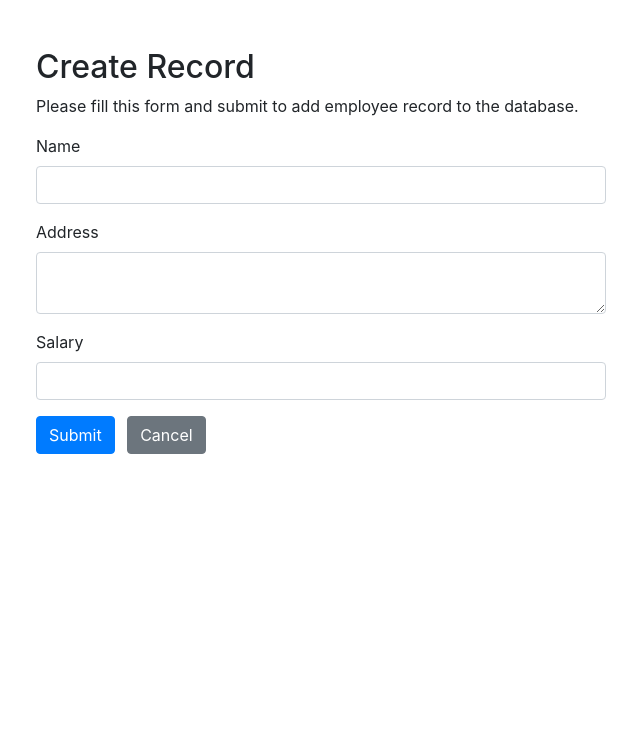
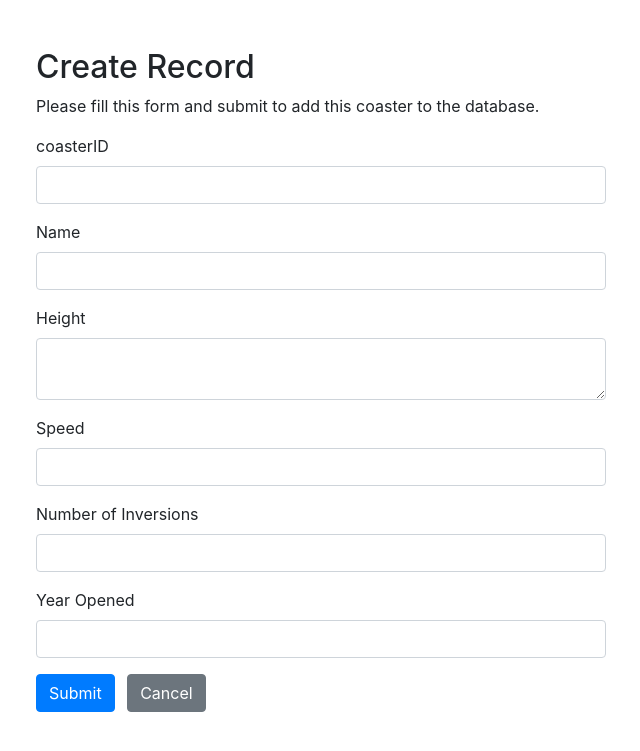
Before and after one commit to thunderbald/Coastersdb, a PHP site: page /Coasters/create.php in a window 1280 px wide. Shown: the top 751 px of the page, without its empty margins (319-959 px from the left). Run offline with PHP 8.4, Linux system fonts and the light colour scheme; a user stored in the database is signed in.

Commit message:
updated coasters Create

```diff
--- a/PHP/Coasters/create.php
+++ b/PHP/Coasters/create.php
@@ -12,52 +12,82 @@ if(!isset($_SESSION["loggedin"]) || $_SESSION["loggedin"] !== true){
 require_once "../config.php";
 
 // Define variables and initialize with empty values
-$name = $address = $salary = "";
-$name_err = $address_err = $salary_err = "";
+$coaster_name = $height = $speed = $coasterID = $Inversion_num = $year_opened  = $location = $parkID = $manufacturer = "";
+$coaster_name_err = $height_err = $speed_err = $coasterID_err = $Inversion_num_err = "";
+$year_opened_err = $location_err = $parkID_err = $manufacturer_err =  "";
 
 // Processing form data when form is submitted
 if($_SERVER["REQUEST_METHOD"] == "POST"){
     // Validate name
-    $input_name = trim($_POST["name"]);
-    if(empty($input_name)){
-        $name_err = "Please enter a name.";
-    } elseif(!filter_var($input_name, FILTER_VALIDATE_REGEXP, array("options"=>array("regexp"=>"/^[a-zA-Z\s]+$/")))){
-        $name_err = "Please enter a valid name.";
+    $input_coaster_name = trim($_POST["coaster_name"]);
+    if(empty($input_coaster_name)){
+        $coaster_name_err = "Please enter a name.";
+    } elseif(!filter_var($input_coaster_name, FILTER_VALIDATE_REGEXP, array("options"=>array("regexp"=>"/^[a-zA-Z\s]+$/")))){
+        $coaster_name_err = "Please enter a valid name.";
     } else{
-        $name = $input_name;
+        $coaster_name = $input_coaster_name;
     }
 
-    // Validate address
-    $input_address = trim($_POST["address"]);
-    if(empty($input_address)){
-        $address_err = "Please enter an address.";
+    // Validate height
+    $input_height = trim($_POST["height"]);
+    if(empty($input_height)){
+        $height_err = "Please enter coaster height.";
     } else{
-        $address = $input_address;
+        $height = $input_height;
     }
 
-    // Validate salary
-    $input_salary = trim($_POST["salary"]);
-    if(empty($input_salary)){
-        $salary_err = "Please enter the salary amount.";
-    } elseif(!ctype_digit($input_salary)){
-        $salary_err = "Please enter a positive integer value.";
+    // Validate speed
+    $input_speed = trim($_POST["speed"]);
+    if(empty($input_speed)){
+        $speed_err = "Please enter the salary amount.";
+    } elseif(!ctype_digit($input_speed)){
+        $speed_err = "Please enter a positive integer value.";
     } else{
-        $salary = $input_salary;
+        $speed = $input_speed;
+    }
+    // Validate coasterID
+    $input_coasterID = trim($_POST["coasterID"]);
+    if(empty($input_coasterID)){
+        $coasterID_err = "Please enter unique coasterID.";
+    } else{
+        $coasterID = $input_coasterID;
     }
 
+    // Validate number of inversions
+    $input_coasterID = trim($_POST["Inversion_num"]);
+    if(empty($input_Inversion_num)){
+        $Inversion_num_err = "Please enter number of inversions.";
+    } else{
+        $Inversion_num = $input_Inversion_num;
+    }
+
+    // Validate year opened
+    $input_year_opened = trim($_POST["year_opened"]);
+    if(empty($input_year_opened)){
+        $year_opened_err = "Please enter the year opened.";
+    } else{
+        $year_opened = $input_year_opened;
+    }
+
+
+
     // Check input errors before inserting in database
-    if(empty($name_err) && empty($address_err) && empty($salary_err)){
+    if(empty($coaster_name_err) && empty($height_err) && empty($speed_err) && empty($coasterID_err) && empty($Inversion_num_err) && empty($year_opened_err)){
         // Prepare an insert statement
-        $sql = "INSERT INTO employees (name, address, salary) VALUES (?, ?, ?)";
+        $sql = "INSERT INTO coasters (coaster_name, height, speed, coasterID, Inversion_num, year_opened) VALUES (?, ?, ?, ?, ?, ?)";
 
         if($stmt = mysqli_prepare($link, $sql)){
             // Bind variables to the prepared statement as parameters
-            mysqli_stmt_bind_param($stmt, "sss", $param_name, $param_address, $param_salary);
+            mysqli_stmt_bind_param($stmt, "sss", $param_name, $param_height, $param_speed, $param_coasterID, $param_Inversion_num, $param_year_opened);
 
             // Set parameters
-            $param_name = $name;
-            $param_address = $address;
-            $param_salary = $salary;
+            $param_name = $coaster_name;
+            $param_height = $height;
+            $param_speed = $speed;
+            $param_coasterID = $coasterID;
+            $param_Inversion_num = $Inversion_num;
+            $param_year_opened = $year_opened;
+
 
             // Attempt to execute the prepared statement
             if(mysqli_stmt_execute($stmt)){
@@ -97,23 +127,40 @@ if($_SERVER["REQUEST_METHOD"] == "POST"){
             <div class="row">
                 <div class="col-md-12">
                     <h2 class="mt-5">Create Record</h2>
-                    <p>Please fill this form and submit to add employee record to the database.</p>
+                    <p>Please fill this form and submit to add this coaster to the database.</p>
                     <form action="<?php echo htmlspecialchars($_SERVER["PHP_SELF"]); ?>" method="post">
+
+                        <div class="form-group">
+                            <label>coasterID</label>
+                            <input type="text" name="name" class="form-control <?php echo (!empty($coasterID_err)) ? 'is-invalid' : ''; ?>" value="<?php echo $coasterID; ?>">
+                            <span class="invalid-feedback"><?php echo $coasterID_err;?></span>
+                        </div>
                         <div class="form-group">
                             <label>Name</label>
-                            <input type="text" name="name" class="form-control <?php echo (!empty($name_err)) ? 'is-invalid' : ''; ?>" value="<?php echo $name; ?>">
-                            <span class="invalid-feedback"><?php echo $name_err;?></span>
+                            <input type="text" name="name" class="form-control <?php echo (!empty($coaster_name_err)) ? 'is-invalid' : ''; ?>" value="<?php echo $coaster_name; ?>">
+                            <span class="invalid-feedback"><?php echo $coaster_name_err;?></span>
                         </div>
                         <div class="form-group">
-                            <label>Address</label>
-                            <textarea name="address" class="form-control <?php echo (!empty($address_err)) ? 'is-invalid' : ''; ?>"><?php echo $address; ?></textarea>
-                            <span class="invalid-feedback"><?php echo $address_err;?></span>
+                            <label>Height</label>
+                            <textarea name="address" class="form-control <?php echo (!empty($height_err)) ? 'is-invalid' : ''; ?>"><?php echo $height; ?></textarea>
+                            <span class="invalid-feedback"><?php echo $height_err;?></span>
                         </div>
                         <div class="form-group">
-                            <label>Salary</label>
-                            <input type="text" name="salary" class="form-control <?php echo (!empty($salary_err)) ? 'is-invalid' : ''; ?>" value="<?php echo $salary; ?>">
-                            <span class="invalid-feedback"><?php echo $salary_err;?></span>
+                            <label>Speed</label>
+                            <input type="text" name="salary" class="form-control <?php echo (!empty($speed_err)) ? 'is-invalid' : ''; ?>" value="<?php echo $speed; ?>">
+                            <span class="invalid-feedback"><?php echo $speed_err;?></span>
                         </div>
+                        <div class="form-group">
+                            <label>Number of Inversions</label>
+                            <input type="text" name="Inversion_num" class="form-control <?php echo (!empty($Inversion_num_err)) ? 'is-invalid' : ''; ?>" value="<?php echo $Inversion_num; ?>">
+                            <span class="invalid-feedback"><?php echo $Inversion_num_err;?></span>
+                        </div>
+                        <div class="form-group">
+                            <label>Year Opened</label>
+                            <input type="text" name="year_opened" class="form-control <?php echo (!empty($year_opened_err)) ? 'is-invalid' : ''; ?>" value="<?php echo $year_opened; ?>">
+                            <span class="invalid-feedback"><?php echo $year_opened_err;?></span>
+                        </div>
+
                         <input type="submit" class="btn btn-primary" value="Submit">
                         <a href="index.php" class="btn btn-secondary ml-2">Cancel</a>
                     </form>
```
